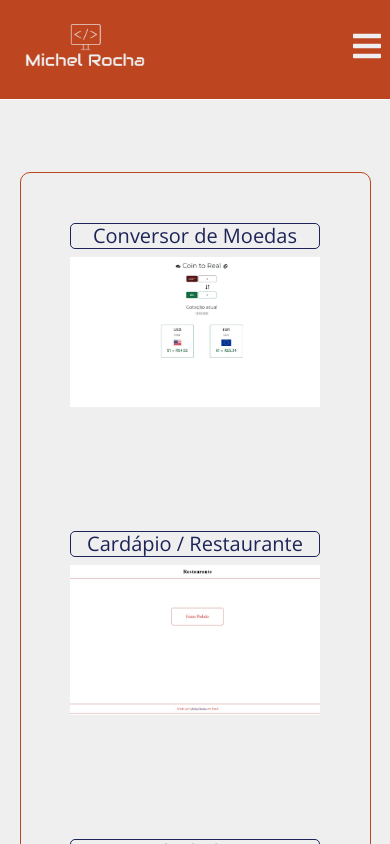
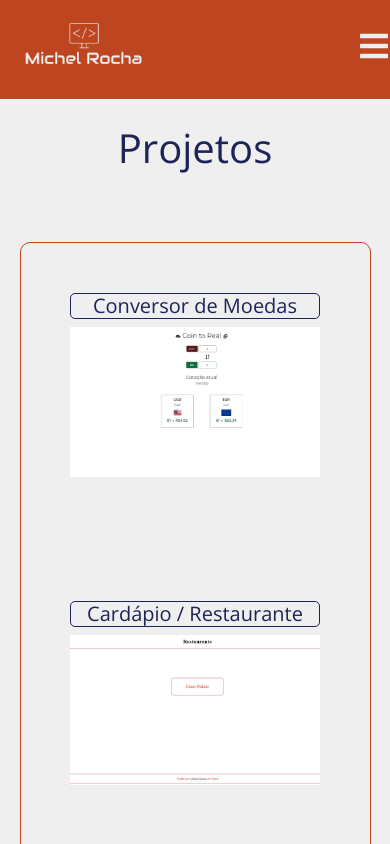
Before and after one commit to MichelRLima/Portfolio, a React (Create React App) app: page /componentes/projetos in a window 390 px wide. Shown: the top 844 px of the page. Built offline with nearby package versions, Linux system fonts and the light colour scheme; a web font is replaced by a local one.

Commit message:
ajustando responsivo

```diff
--- a/src/App.css
+++ b/src/App.css
@@ -3,6 +3,22 @@
   padding: 0;
   box-sizing: border-box;
   background-color: #efefef;
+}
+.containerTitulo{
+  width: 100%;
+  height: 20px;
+
+
+
+}
+
+.titulo{
+  text-align: center;
+  color: rgb(29, 36, 88);
+  margin:120px auto;
+  font-family: 'Open Sans', sans-serif;
+  font-weight: 400;
+  font-size: 40px;
 }
 
 .container-menu{
@@ -35,10 +51,10 @@
   width: 32px;
   height: 32px;
   margin-top: 30px;
-  margin-left:90%;
+  margin-left: 90%;
   display: none;
-  position: fixed;
-  z-index:998
+  position: relative;
+  z-index:999
 
 
 }
@@ -49,7 +65,7 @@
   width: 100%;
   height: 100px;
   position: fixed;
-  margin-top: 80px;
+  margin-top: 100px;
   z-index:999
 
 }
--- a/src/App.js
+++ b/src/App.js
@@ -31,18 +31,22 @@ function App() {
           <Link to="componentes/contato">Contato</ Link>
       </div>
 
-    </div>
-
-    <div className="containerMobile">
+      <div className="containerMobile">
       <FaBars onClick={() => setShowDiv(!showDiv)} size={32} />
 
     </div>
+
     <div className="menuMobile" style={{display: showDiv ? 'block' : 'none'}}>
           <Link onClick={() => setShowDiv(!showDiv)} to="/">Sobre</ Link>
           <Link onClick={() => setShowDiv(!showDiv)} to="componentes/projetos">Projetos</ Link>
 
           <Link onClick={() => setShowDiv(!showDiv)}  to="componentes/contato">Contato</ Link>
     </div>
+
+    </div>
+
+
+
 
     <Routes>
 
--- a/src/componentes/contato.module.css
+++ b/src/componentes/contato.module.css
@@ -4,7 +4,8 @@
     font-family: 'Open Sans', sans-serif;
     font-weight: 400;
     font-size: 40px;
-    margin-top: 25px;
+    margin-top: 120px;
+    margin-bottom: -30px;
 }
 
 
--- a/src/componentes/projetos.module.css
+++ b/src/componentes/projetos.module.css
@@ -1,6 +1,8 @@
 .titulo{
     text-align: center;
     color: rgb(29, 36, 88);
+   margin-top: 100px;
+   margin-bottom: -30px;
     font-family: 'Open Sans', sans-serif;
     font-weight: 400;
     font-size: 40px;
--- a/src/sobre.module.css
+++ b/src/sobre.module.css
@@ -9,7 +9,7 @@
 .titulo{
     text-align: center;
     color: rgb(29, 36, 88);
-    margin: 40px auto;
+    margin:120px auto;
     font-family: 'Open Sans', sans-serif;
     font-weight: 400;
     font-size: 40px;
```
